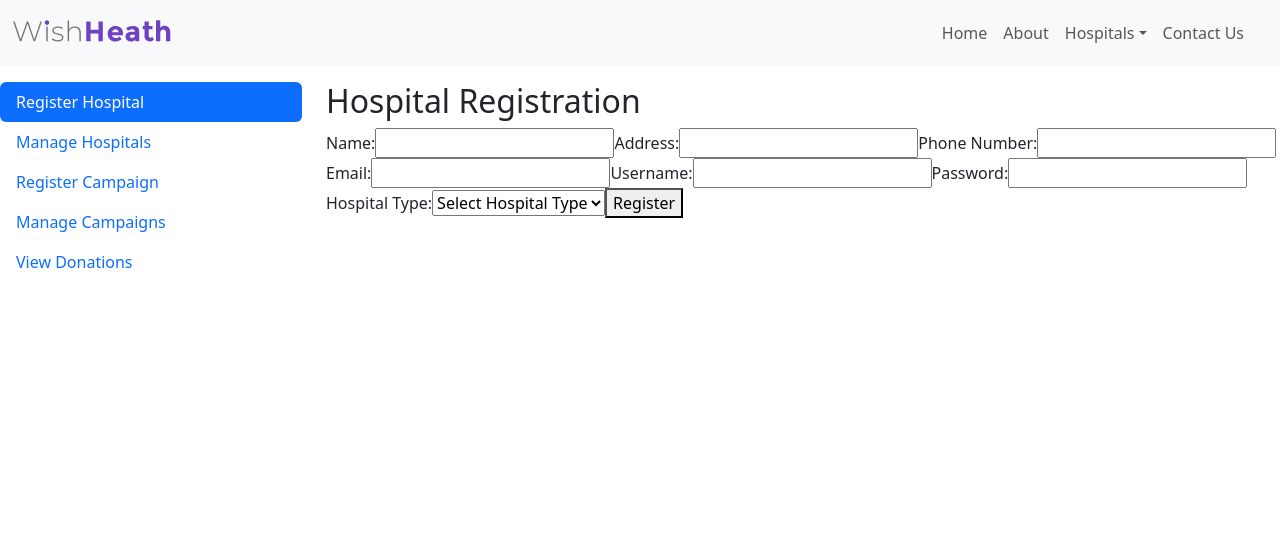
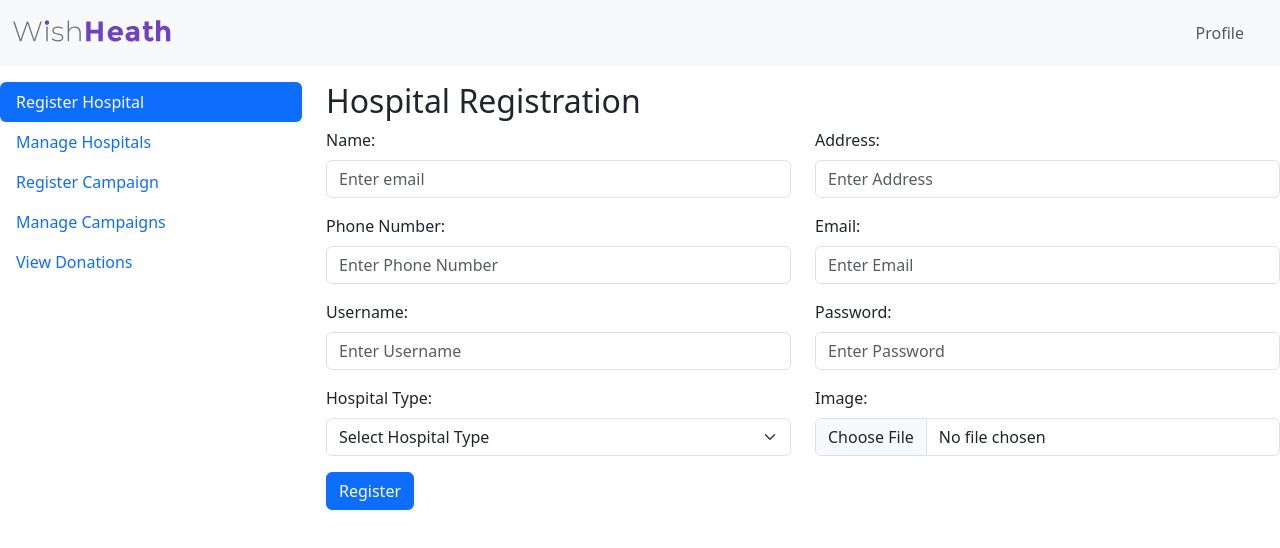
Before and after one commit to GDMfernando/healthcare_donation, a React (Create React App) app in the folder frontend/: page /admin-dashboard in a window 1280 px wide. Both pictures are taken after a click on the tab "Register Hospital". Shown: the top 548 px of the page. Built offline with nearby package versions, Linux system fonts and the light colour scheme; no server answers.

Commit message:
adding manage hospitals

```diff
--- a/frontend/src/components/admin_view/admin_dashboard.js
+++ b/frontend/src/components/admin_view/admin_dashboard.js
@@ -6,6 +6,7 @@ import Tab from 'react-bootstrap/Tab';
 import AdminNav from './admin_nav';
 import MainDashboard from './main_dashboard';
 import HospitalRegistration from './hospital_registration';
+import ManageHospitals from './manage_hospitals'
 
 function AdminDashboard(){
     return (
@@ -36,7 +37,7 @@ function AdminDashboard(){
                   <Tab.Content>
                   <Tab.Pane eventKey="0"><MainDashboard/></Tab.Pane>
                     <Tab.Pane eventKey="1"><HospitalRegistration /></Tab.Pane>
-                    <Tab.Pane eventKey="2">Second tab content</Tab.Pane>
+                    <Tab.Pane eventKey="2"><ManageHospitals/></Tab.Pane>
                     <Tab.Pane eventKey="3">Second tab content</Tab.Pane>
                     <Tab.Pane eventKey="4">Second tab content</Tab.Pane>
                     <Tab.Pane eventKey="5">Second tab content</Tab.Pane>
--- a/frontend/src/components/admin_view/admin_nav.js
+++ b/frontend/src/components/admin_view/admin_nav.js
@@ -27,22 +27,7 @@ function AdminNav() {
                 </Offcanvas.Header>
                 <Offcanvas.Body>
                   <Nav className="justify-content-end flex-grow-1 pe-3">
-                    <Nav.Link href="#action1">Home</Nav.Link>
-                    <Nav.Link href="#action2">About</Nav.Link>
-                    <NavDropdown
-                      title="Hospitals"
-                      id={`offcanvasNavbarDropdown-expand-${expand}`}
-                    >
-                      <NavDropdown.Item href="#action3">Action</NavDropdown.Item>
-                      <NavDropdown.Item href="#action4">
-                        Another action
-                      </NavDropdown.Item>
-                      <NavDropdown.Divider />
-                      <NavDropdown.Item href="#action5">
-                        Something else here
-                      </NavDropdown.Item>
-                    </NavDropdown>
-                    <Nav.Link href="#action2">Contact Us</Nav.Link>
+                    <Nav.Link href="#action1">Profile</Nav.Link>
                   </Nav>
                 </Offcanvas.Body>
               </Navbar.Offcanvas>
--- a/frontend/src/components/admin_view/hospital_registration.js
+++ b/frontend/src/components/admin_view/hospital_registration.js
@@ -1,4 +1,5 @@
 import React, { useState } from 'react';
+import { Button, Form, Row, Col } from 'react-bootstrap';
 
 const HospitalRegistration = () => {
   const [hospitalData, setHospitalData] = useState({
@@ -9,6 +10,7 @@ const HospitalRegistration = () => {
     username: '',
     password: '',
     type: '',
+    image: '',
   });
 
   const handleInputChange = (e) => {
@@ -30,8 +32,7 @@ const HospitalRegistration = () => {
     })
       .then(response => response.json())
       .then(data => {
-        console.log(data); // Handle the response as needed
-        // Optionally, you can navigate to a different page or show a success message
+        console.log(data);
       })
       .catch(error => console.error('Error:', error));
   };
@@ -39,34 +40,61 @@ const HospitalRegistration = () => {
   return (
     <div>
       <h2>Hospital Registration</h2>
-      <form onSubmit={handleSubmit}>
-        <label>Name:</label>
-        <input type="text" name="name" value={hospitalData.name} onChange={handleInputChange} required />
+      <Form onSubmit={handleSubmit}>
+        <Row className="mb-3">
+          <Form.Group as={Col} controlId="formGridName">
+            <Form.Label>Name:</Form.Label>
+            <Form.Control type="text" name="name" placeholder="Enter email" value={hospitalData.name} onChange={handleInputChange} required />
+          </Form.Group>
 
-        <label>Address:</label>
-        <input type="text" name="address" value={hospitalData.address} onChange={handleInputChange} required />
+          <Form.Group as={Col} controlId="formGridAddress">
+            <Form.Label>Address:</Form.Label>
+            <Form.Control type="text" name="address" value={hospitalData.address} onChange={handleInputChange} placeholder="Enter Address" required />
+          </Form.Group>
+        </Row>
 
-        <label>Phone Number:</label>
-        <input type="text" name="phone" value={hospitalData.phone} onChange={handleInputChange} required />
+        <Row className="mb-3">
+          <Form.Group as={Col} controlId="formGridPhone">
+            <Form.Label>Phone Number:</Form.Label>
+            <Form.Control type="text" name="phone" value={hospitalData.phone} onChange={handleInputChange} placeholder="Enter Phone Number" required />
+          </Form.Group>
 
-        <label>Email:</label>
-        <input type="email" name="email" value={hospitalData.email} onChange={handleInputChange} required />
+          <Form.Group as={Col} controlId="formGridEmail">
+            <Form.Label>Email:</Form.Label>
+            <Form.Control type="email" name="email" value={hospitalData.email} onChange={handleInputChange} placeholder="Enter Email" required />
+          </Form.Group>
+        </Row>
 
-        <label>Username:</label>
-        <input type="text" name="username" value={hospitalData.username} onChange={handleInputChange} required />
+        <Row className="mb-3">
+          <Form.Group as={Col} controlId="formGridUsername">
+            <Form.Label>Username:</Form.Label>
+            <Form.Control type="text" name="username" value={hospitalData.username} onChange={handleInputChange} placeholder="Enter Username" required />
+          </Form.Group>
 
-        <label>Password:</label>
-        <input type="text" name="password" value={hospitalData.password} onChange={handleInputChange} required />
+          <Form.Group as={Col} controlId="formGridPassword">
+            <Form.Label>Password:</Form.Label>
+            <Form.Control type="text" name="password" value={hospitalData.password} onChange={handleInputChange} placeholder="Enter Password" required />
+          </Form.Group>
+        </Row>
+        <Row className="mb-3">
+          <Form.Group as={Col} controlId="formGridType">
+            <Form.Label>Hospital Type:</Form.Label>
+            <Form.Select defaultValue="Select Hospital Type" name="type" value={hospitalData.type} onChange={handleInputChange} required>
+              <option value="">Select Hospital Type</option>
+              <option value="private">Private</option>
+              <option value="public">Public</option>
+            </Form.Select>
+          </Form.Group>
+          <Form.Group as={Col} controlId="formFile">
+            <Form.Label>Image:</Form.Label>
+            <Form.Control type="file" name="image" accept="image/*" value={hospitalData.image}   onChange={handleInputChange}/>
+          </Form.Group>
+        </Row>
 
-        <label>Hospital Type:</label>
-        <select name="type" value={hospitalData.type} onChange={handleInputChange} required>
-          <option value="">Select Hospital Type</option>
-          <option value="private">Private</option>
-          <option value="public">Public</option>
-        </select>
-
-        <button type="submit">Register</button>
-      </form>
+        <Button variant="primary" type="submit">
+          Register
+        </Button>
+      </Form>
     </div>
   );
 };
--- /dev/null
+++ b/frontend/src/components/admin_view/manage_hospitals.js
@@ -0,0 +1,83 @@
+import React, { useEffect, useState } from 'react';
+import { Table, Button, Form, Row, Col } from 'react-bootstrap';
+
+function ManageHospitals() {
+    const [hospitals, setHospitals] = useState([]);
+    const [searchTerm, setSearchTerm] = useState('');
+
+    useEffect(() => {
+
+        fetch('http://localhost:3000/admin-dashboard')
+            .then(response => response.json())
+            .then(data => setHospitals(data))
+            .catch(error => console.error('Error:', error));
+    }, []);
+
+    const handleDelete = (id) => {
+
+        console.log(`Delete hospital with id: ${id}`);
+    };
+
+    const handleEdit = (id) => {
+
+        console.log(`Edit hospital with id: ${id}`);
+    };
+
+    const handleSearch = (e) => {
+        setSearchTerm(e.target.value);
+    };
+
+    const filteredHospitals = hospitals.filter((hospital) => {
+        return (
+            hospital.name.toLowerCase().includes(searchTerm.toLowerCase()) ||
+            hospital.address.toLowerCase().includes(searchTerm.toLowerCase()) ||
+            hospital.type.toLowerCase().includes(searchTerm.toLowerCase())
+        );
+    });
+
+    return (
+        <div>
+            <Row>
+              <Col><h2>Manage Hospitals</h2></Col>
+                <Form as={Col} className="mb-3">
+                    <Form.Group controlId="formSearch">
+                        <Form.Control type="text" placeholder="Search by name, address, or type" value={searchTerm} onChange={handleSearch} />
+                    </Form.Group>
+                </Form>
+            </Row>
+
+            <Table striped bordered hover>
+                <thead>
+                    <tr>
+                        <th>Name</th>
+                        <th>Address</th>
+                        <th>Phone</th>
+                        <th>Email</th>
+                        <th>Username</th>
+                        <th>Password</th>
+                        <th>Type</th>
+                        <th>Actions</th>
+                    </tr>
+                </thead>
+                <tbody>
+                    {hospitals.map(hospital => (
+                        <tr key={hospital.id}>
+                            <td>{hospital.name}</td>
+                            <td>{hospital.address}</td>
+                            <td>{hospital.phone}</td>
+                            <td>{hospital.email}</td>
+                            <td>{hospital.username}</td>
+                            <td>{hospital.password}</td>
+                            <td>{hospital.type}</td>
+                            <td>
+                                <Button variant="danger" onClick={() => handleDelete(hospital.id)}>Delete</Button>{' '}
+                                <Button variant="primary" onClick={() => handleEdit(hospital.id)}>Edit</Button>
+                            </td>
+                        </tr>
+                    ))}
+                </tbody>
+            </Table>
+        </div>
+    )
+}
+export default ManageHospitals;
```
